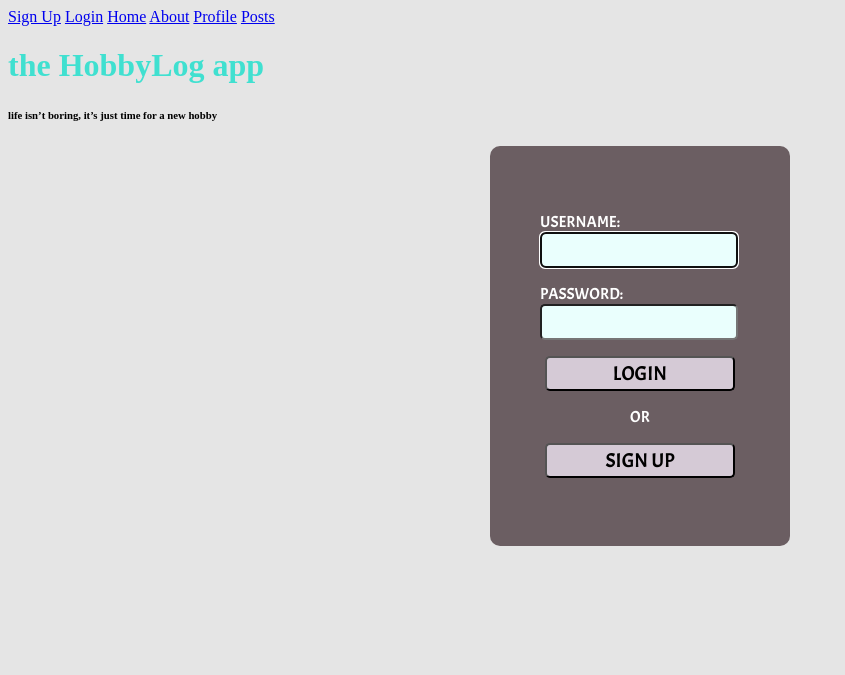
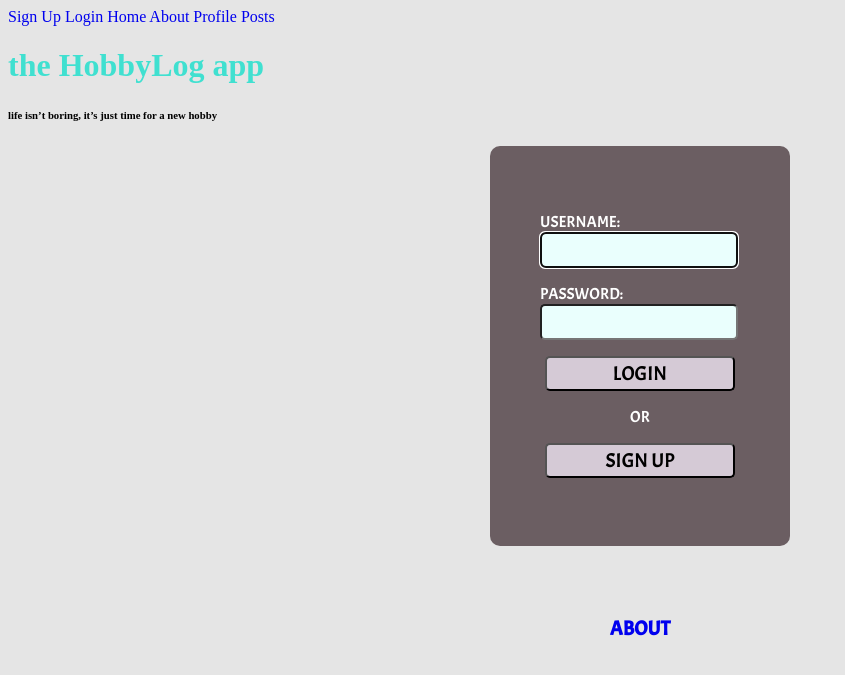
Before and after one commit to sabinaTT/hobby-log, a Django app: page /login/ in a window 1280 px wide. Shown: the top 675 px of the page, without its empty margins (0-845 px from the left). Run offline with Django 4.2, Linux system fonts and the light colour scheme; some web fonts are replaced.

Commit message:
add about link to login page

```diff
--- a/main_app/static/styles/styles.css
+++ b/main_app/static/styles/styles.css
@@ -4,11 +4,9 @@ h1 {
  body {
      background-color: #E5E5E5;
  }
-
  .login_box {
      background-color: #6B5E62;
  }
-
  .box {
      background-color: #6B5E62;
      width: 200px;
@@ -38,3 +36,23 @@ h1 {
 #or {
     text-align: center;
 }
+a:link {
+    text-decoration: none;
+}
+a:visited {
+    text-decoration: none;
+    color: black;
+}
+a:hover {
+    text-decoration: none;
+}
+a:active {
+    text-decoration: none;
+}
+#about {
+    color: black;
+    font-family: 'Acme', sans-serif;
+    font-size: 20px;
+    margin-top: 70px;
+    text-align: center;
+}
--- a/main_app/templates/login.html
+++ b/main_app/templates/login.html
@@ -1,7 +1,11 @@
 {% extends 'base.html' %}
 {% block content %}
-<h1>the <span>HobbyLog</span> app</h1>
-<h6>life isn’t boring, it’s just time for a new hobby</h6>
+<div>
+    <h1>the <span>HobbyLog</span> app</h1>
+</div>
+<div>
+    <h6>life isn’t boring, it’s just time for a new hobby</h6>
+</div>
 <div>
     <form method='POST' action='.' class='box'>
         {% csrf_token %}
@@ -9,7 +13,8 @@
         <input type='submit' value='LOGIN' class="log_sign_button"/>
         <p id='or'>OR</p>
         <input type='submit' value='SIGN UP' class="log_sign_button"/>
-
     </form>
 </div>
+<h3 id='about'><a href='/about/'>ABOUT</a></h3>
+
 {% endblock %}
```
